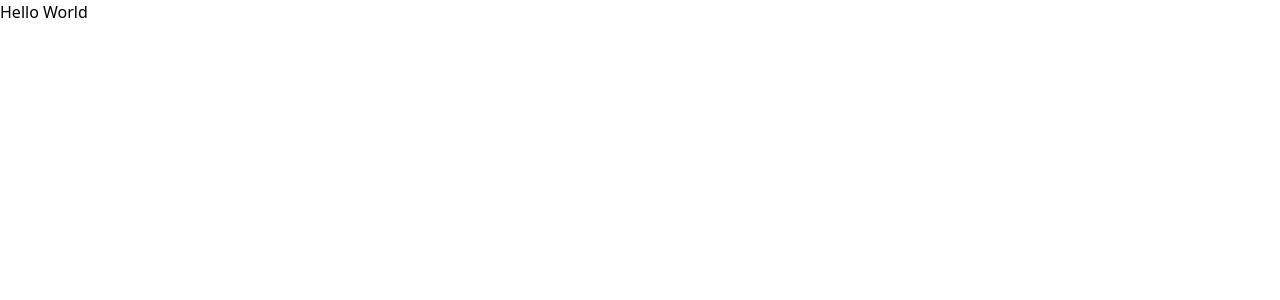
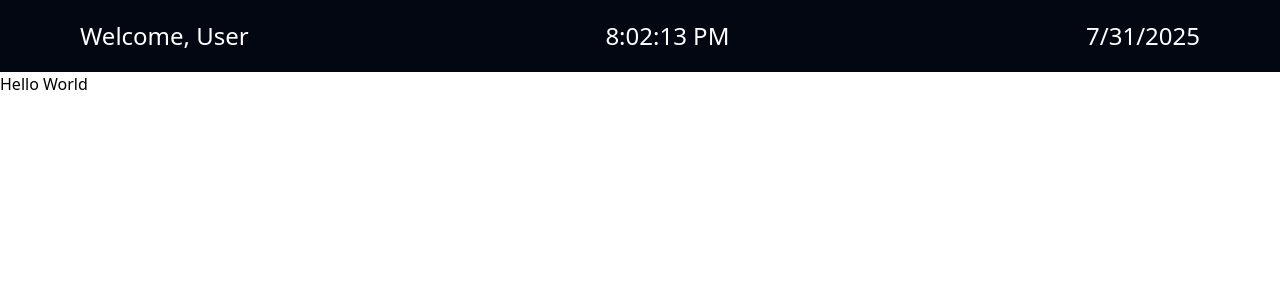
Before and after one commit to blinkelys/todoapp-homelab, a Vue app in the folder client/: page / in a window 1280 px wide. Shown: the top 300 px of the page. Built offline with nearby package versions, Linux system fonts and the light colour scheme.

Commit message:
Feat: top bar

```diff
--- a/client/src/App.vue
+++ b/client/src/App.vue
@@ -1,3 +1,14 @@
 <template>
+  <TopBar />
   <router-view />
 </template>
+
+<script>
+  import TopBar from './components/layout/topBar.vue'
+
+  export default {
+    components: {
+      TopBar
+    }
+  }
+</script>
--- /dev/null
+++ b/client/src/components/layout/boards.vue
@@ -0,0 +1 @@
+<template></template>
--- /dev/null
+++ b/client/src/components/layout/topBar.vue
@@ -0,0 +1,7 @@
+<template>
+    <div class="w-full h-fit py-5 bg-gray-950 text-white flex justify-between items-center px-20">
+        <h1 class="text-2xl font-light">Welcome, User</h1>
+        <p class="text-2xl font-light">{{ new Date().toLocaleTimeString() }}</p>
+        <p class="text-2xl font-light">{{ new Date().toLocaleDateString() }}</p>
+    </div>
+</template>
```
